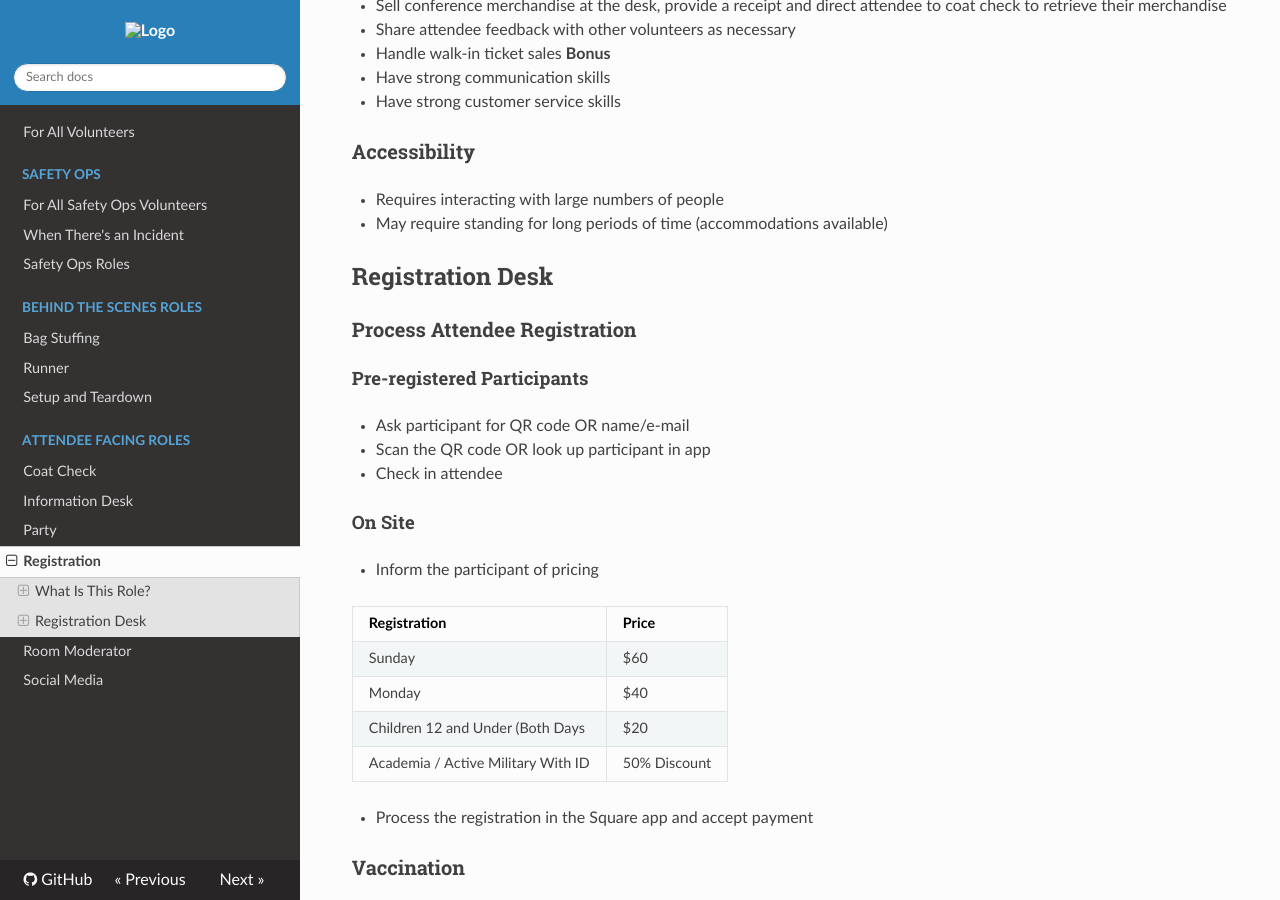
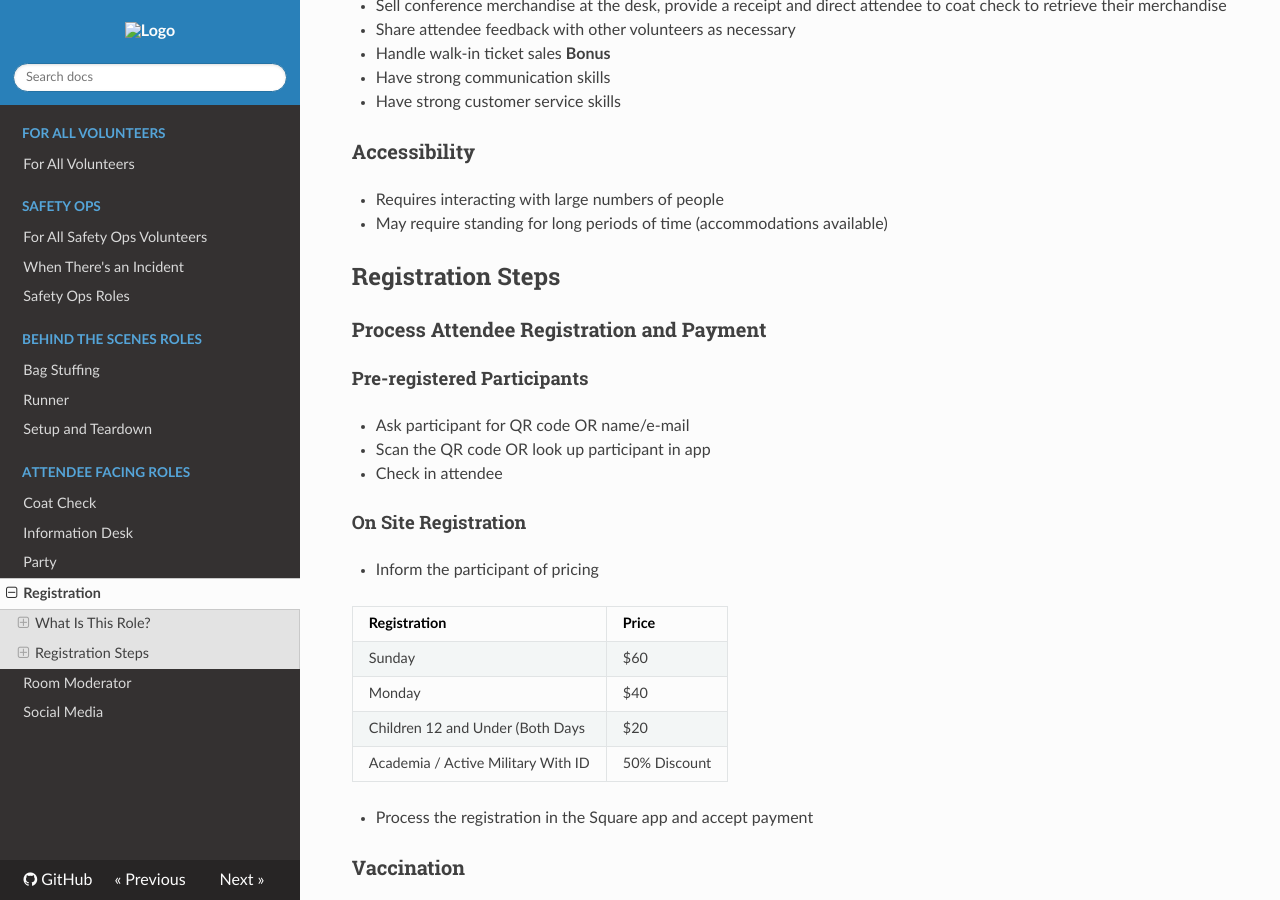
Before and after one commit to BSidesSF/volunteer-runbook, an MkDocs documentation site: the page built from docs/attendee-facing/registration.md, in a window 1280 px wide and 900 px high, scrolled down 464 px. Built offline with MkDocs 1.6.1, drawn with Linux system fonts in a browser that asks for light colours; nearby versions of some CDN libraries.

Commit message:
formatting fixes

```diff
--- a/docs/attendee-facing/registration.md
+++ b/docs/attendee-facing/registration.md
@@ -22,16 +22,17 @@ You will be the “face” of BSidesSF for all attendees. Your goal is to make a
 - Requires interacting with large numbers of people
 - May require standing for long periods of time (accommodations available)
 
-## Registration Desk
+## Registration Steps
 
-### Process Attendee Registration
+### Process Attendee Registration and Payment
+
 #### Pre-registered Participants
 
 - Ask participant for QR code OR name/e-mail
 - Scan the QR code OR look up participant in app
 - Check in attendee
 
-#### On Site
+#### On Site Registration
 
 - Inform the participant of pricing
 
--- a/mkdocs.yml
+++ b/mkdocs.yml
@@ -20,7 +20,8 @@ plugins:
 
 # Navigation
 nav:
-  - For All Volunteers: index.md
+  - For All Volunteers:
+    - index.md
   - Safety Ops:
     - safety-ops/for-all-safety-ops.md
     - safety-ops/incidents.md
```
